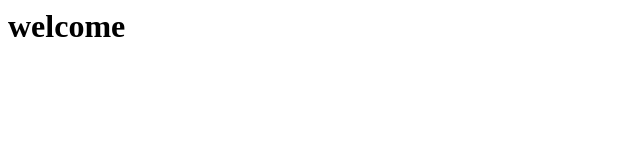
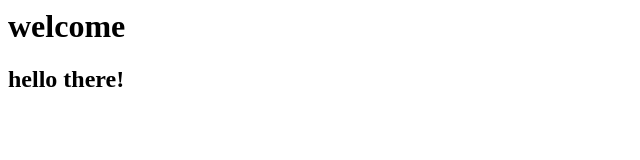
Before and after one commit to sowndharya2004/repo, a plain HTML site: page index.html in a window 1280 px wide. Shown: the whole page, without its empty margins (0-640 px from the left). Drawn offline with Linux system fonts and the light colour scheme.

Commit message:
Update index.html

```diff
--- a/index.html
+++ b/index.html
@@ -2,4 +2,7 @@
   <head>
     <h1>welcome</h1>
   </head>
+  <body>
+    <h2>hello there!</h2>
+  </body>
 </html>
```
